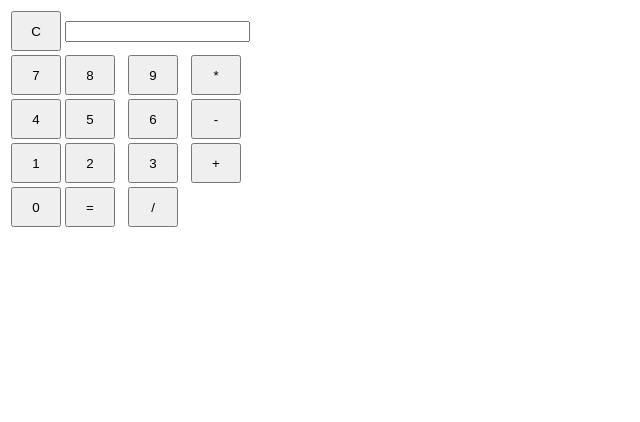
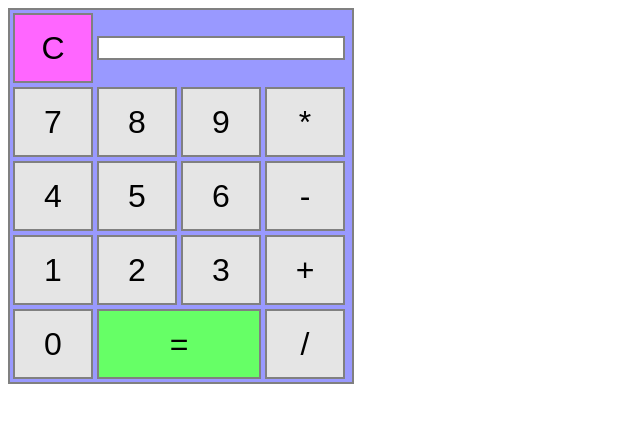
Before and after one commit to dkendrick25/simple_calc, a plain HTML site: page calculator.html in a window 1280 px wide. Shown: the whole page, without its empty margins (0-640 px from the left). Drawn offline with Linux system fonts and the light colour scheme.

Commit message:
adding styling

```diff
--- a/calculator.html
+++ b/calculator.html
@@ -5,20 +5,7 @@
     <title>My Calc</title>
     <script src="jquery.js"></script>
     <script src="calculator.js"></script>
-    <style>
-    * {
-      box-sizing: border-box;
-    }
-    button {
-      width: 50px;
-      height: 40px;
-    }
-    #display {
-      width: 100%;
-      height: 100%;
-      text-align: right;
-    }
-    </style>
+    <link rel="stylesheet" type ='text/css' href="style.css">
   </head>
   <body>
     <div id="calculator">
@@ -49,7 +36,7 @@
         </tr>
         <tr>
           <td><button class="number">0</button></td>
-          <td><button class="evaluate">=</button></td>
+          <td colspan="2"><button class="evaluate">=</button></td>
           <td><button class="operator">/</button></td>
           <td></td>
         </tr>
--- a/style.css
+++ b/style.css
@@ -1,16 +1,39 @@
 * {
   box-sizing: border-box;
+
+}
+table {
+  background-color: #9999FF;
+  border: 2px solid #808080;
 }
 button {
-  width: 50px;
-  height: 40px;
+  width: 80px;
+  height: 70px;
+  background-color: #E5E5E5;
+  font-size: 2em;
+  padding: 5px 5px 5px 5px;
+  border: 2px solid #808080;
+
 }
 #display {
   width: 100%;
   height: 100%;
   text-align: right;
+  font-size: 1em;
+  border: 2px solid #808080;
 }
 
 #calculator {
-  background-color: #ffdab9;
+
 }
+
+.clear {
+ background-color: #FF66FF;
+ border: 2px solid #808080;
+}
+
+.evaluate {
+  background-color: #66FF66;
+  width: 100%;
+  border: 2px solid #808080;
+}
```
